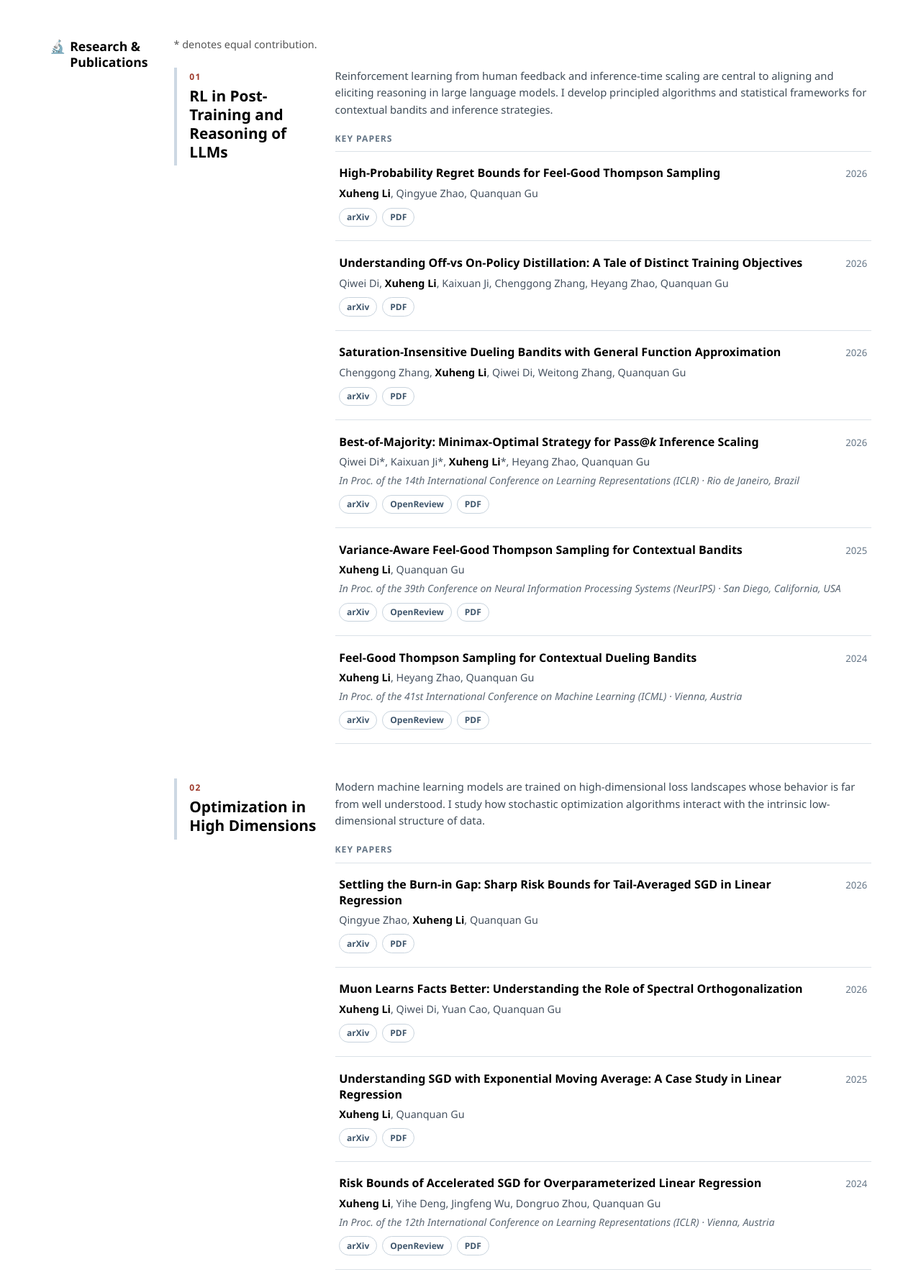
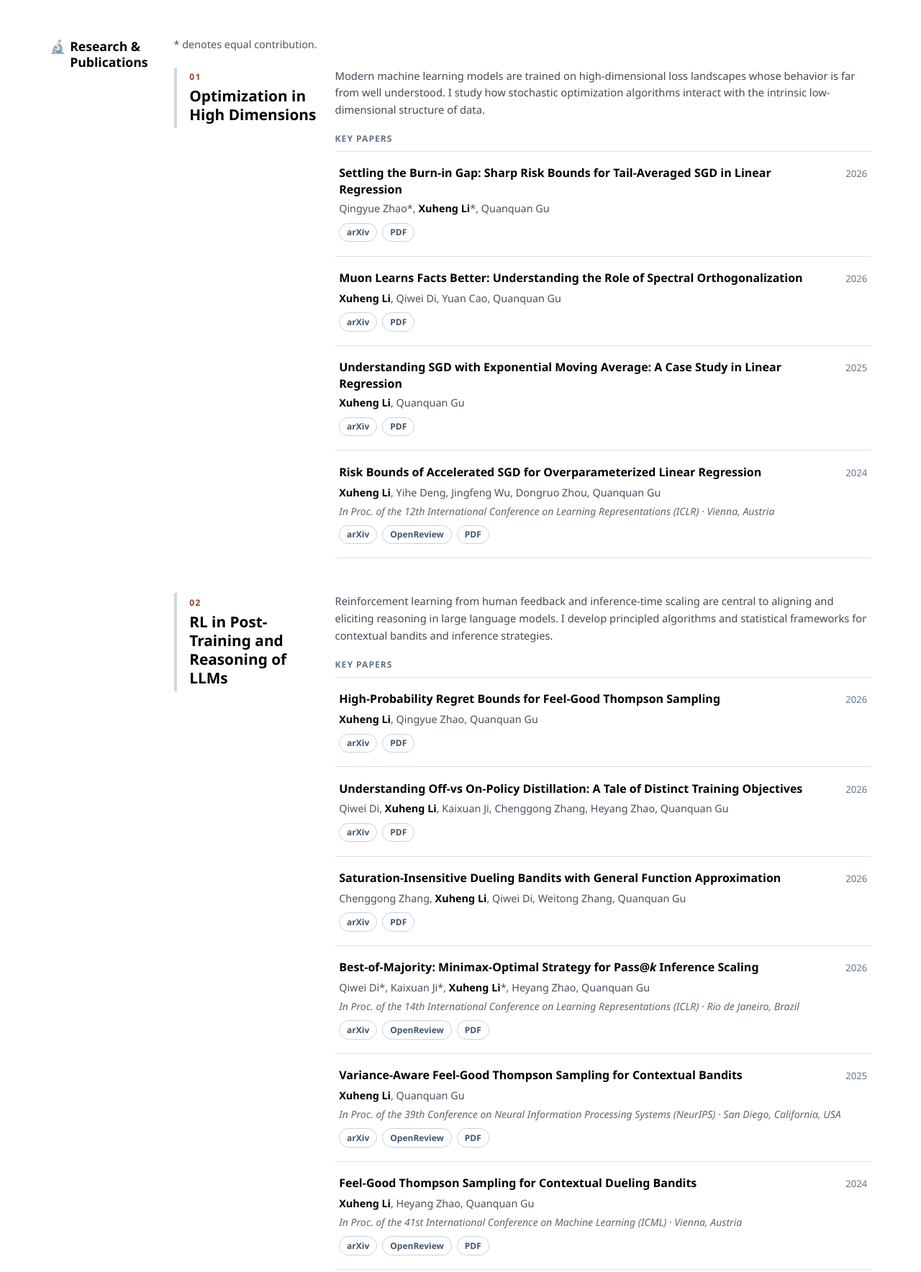
Before and after one commit to xuheng-li99/xuheng-li99.github.io, a plain HTML site: page index.html in a window 1280 px wide. Shown: the part 1010-2778 px from the top of the page at 72% size. Drawn offline with Linux system fonts and the light colour scheme.

Commit message:
Mark co-first authors and reorder research areas

```diff
--- a/index.html
+++ b/index.html
@@ -5,7 +5,7 @@
   <meta name="viewport" content="width=device-width, initial-scale=1.0" />
   <title>Xuheng Li</title>
   <link rel="stylesheet" href="style.css?v=20261116-wider-content" />
-  <link rel="preload" href="publications.json?v=20261116-pass-k" as="fetch" />
+  <link rel="preload" href="publications.json?v=20261116-cofirst-order" as="fetch" />
 </head>
 <body>
 
@@ -188,16 +188,16 @@
 
     const researchAreas = [
       {
+        id: "optimization",
+        number: "01",
+        title: "Optimization in High Dimensions",
+        description: "Modern machine learning models are trained on high-dimensional loss landscapes whose behavior is far from well understood. I study how stochastic optimization algorithms interact with the intrinsic low-dimensional structure of data."
+      },
+      {
         id: "rl-llm",
-        number: "01",
+        number: "02",
         title: "RL in Post-Training and Reasoning of LLMs",
         description: "Reinforcement learning from human feedback and inference-time scaling are central to aligning and eliciting reasoning in large language models. I develop principled algorithms and statistical frameworks for contextual bandits and inference strategies."
-      },
-      {
-        id: "optimization",
-        number: "02",
-        title: "Optimization in High Dimensions",
-        description: "Modern machine learning models are trained on high-dimensional loss landscapes whose behavior is far from well understood. I study how stochastic optimization algorithms interact with the intrinsic low-dimensional structure of data."
       },
       {
         id: "sampling",
@@ -227,7 +227,7 @@
         </section>`;
     }
 
-    fetch("publications.json?v=20261116-pass-k")
+    fetch("publications.json?v=20261116-cofirst-order")
       .then(r => r.json())
       .then(pubs => {
         const container = document.getElementById("pub-container");
--- a/publications.json
+++ b/publications.json
@@ -1,7 +1,7 @@
 [
     {
         "title": "Settling the Burn-in Gap: Sharp Risk Bounds for Tail-Averaged SGD in Linear Regression",
-        "authors": "Qingyue Zhao, Xuheng Li, Quanquan Gu",
+        "authors": "Qingyue Zhao*, Xuheng Li*, Quanquan Gu",
         "type": "preprint",
         "research_area": "optimization",
         "year": 2026,
```
